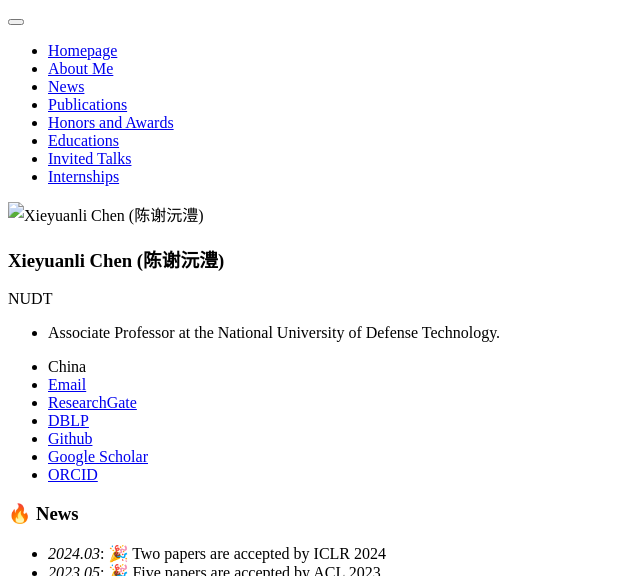
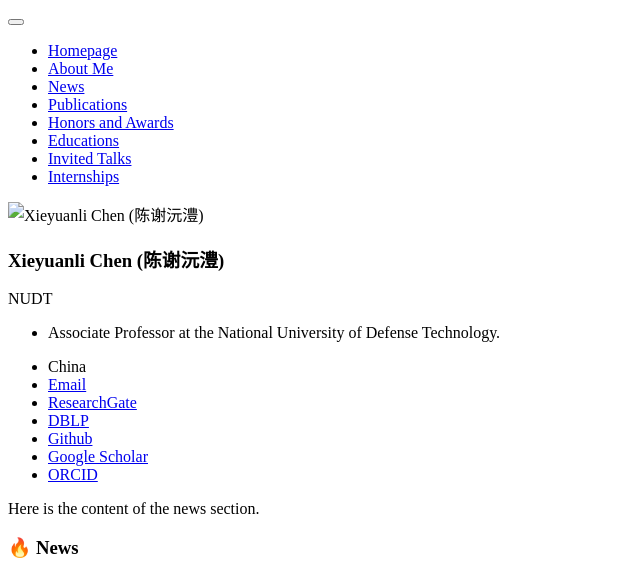
Before and after one commit to shenyehui/my-home, a Jekyll site: the page built from _pages/includes/news.md, in a window 1280 px wide, cut to the strip 0-576 px from the top of the page. Shown: the whole strip, without its empty margins (0-640 px from the left). Built offline with Jekyll 4.4.1, drawn with Linux system fonts in a browser that asks for light colours; our own code applies the rules of GitHub Pages for plain Markdown files.

Commit message:
Update news.md

```diff
--- a/_pages/includes/news.md
+++ b/_pages/includes/news.md
@@ -1,3 +1,5 @@
+<span id="-news"></span>
+<p>Here is the content of the news section.</p>
 # 🔥 News
 - *2024.03*: 🎉 Two papers are accepted by ICLR 2024
 - *2023.05*: 🎉 Five papers are accepted by ACL 2023
```
